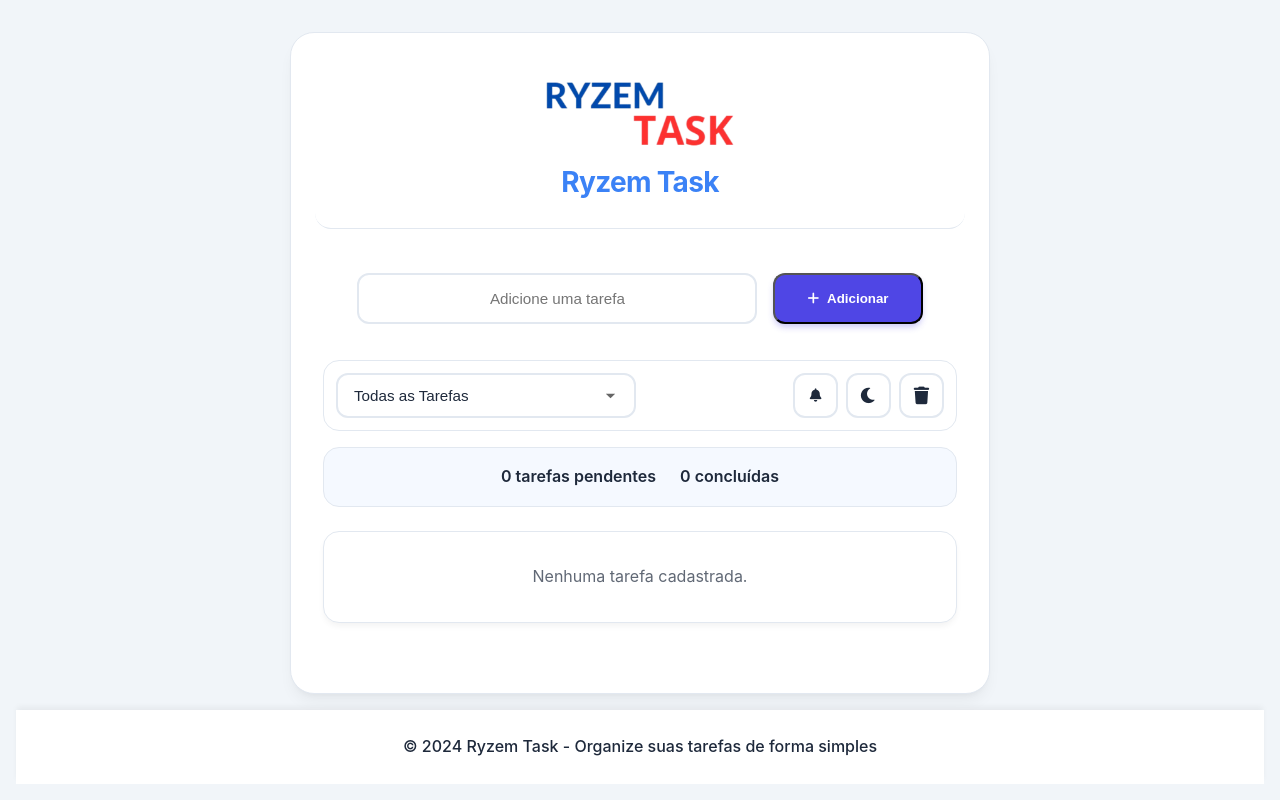
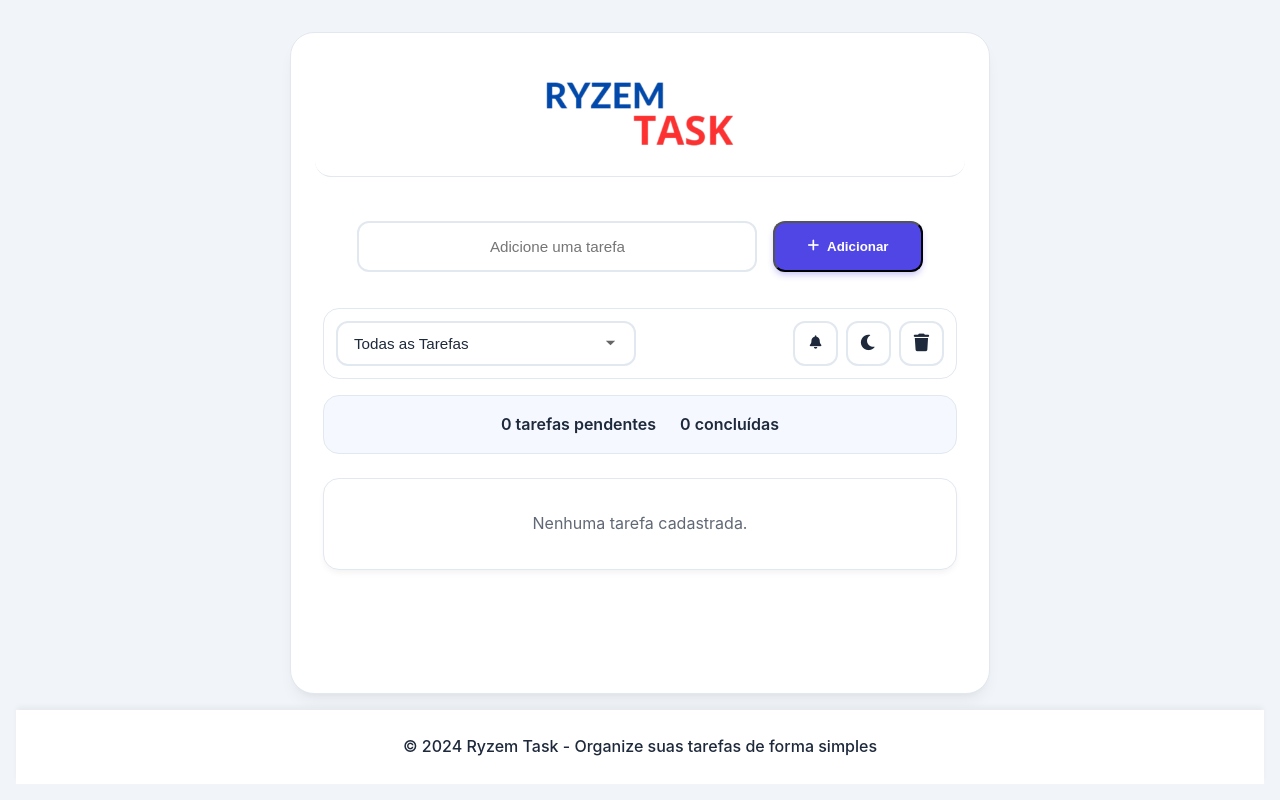
Before and after one commit to ryzemebom/ryzemultratask, a website: page index.html in a window 1280 px wide. Drawn offline with Linux system fonts and the light colour scheme.

Commit message:
Update index.html

```diff
--- a/index.html
+++ b/index.html
@@ -13,7 +13,6 @@
         <header>
             <div class="logo-container">
                 <img src="logo-ryzem_task.png" alt="Logo Ryzem Task" class="logo">
-                <h1>Ryzem Task</h1>
             </div>
         </header>
 
```
